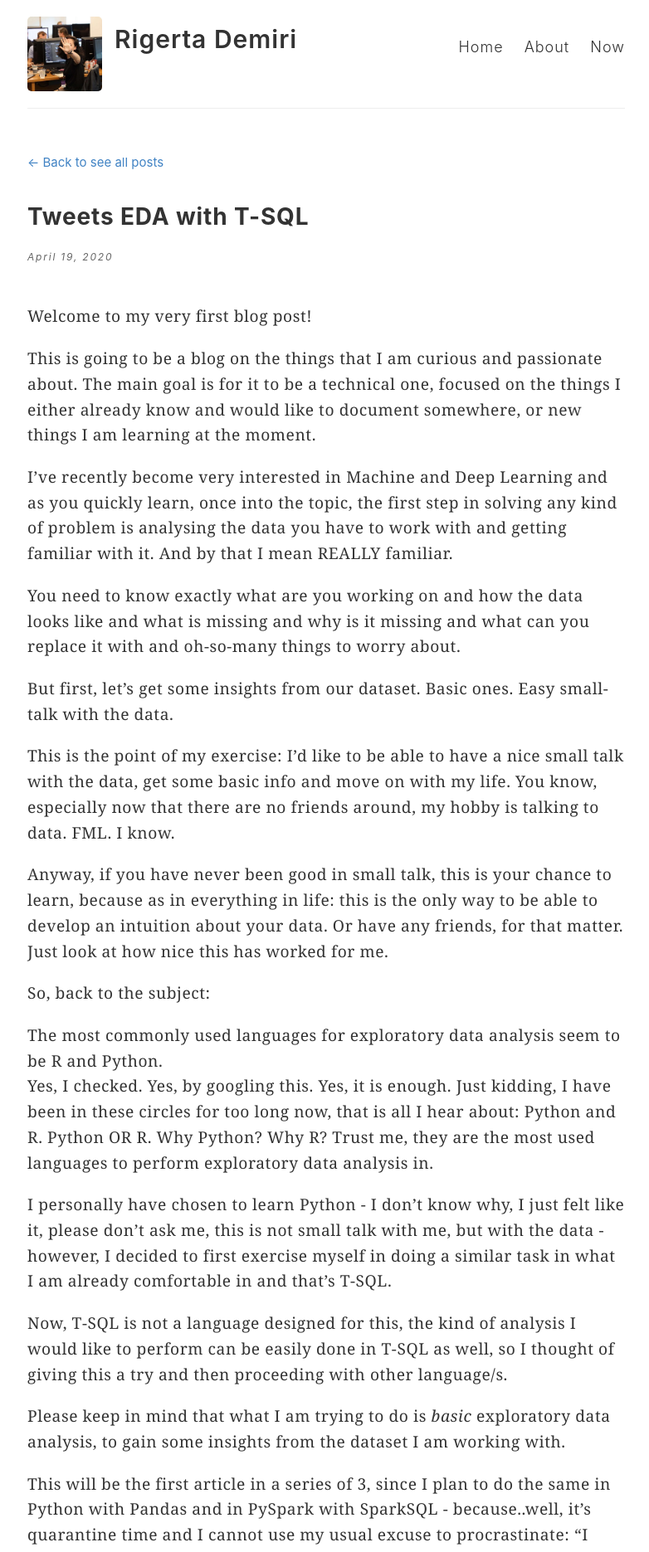
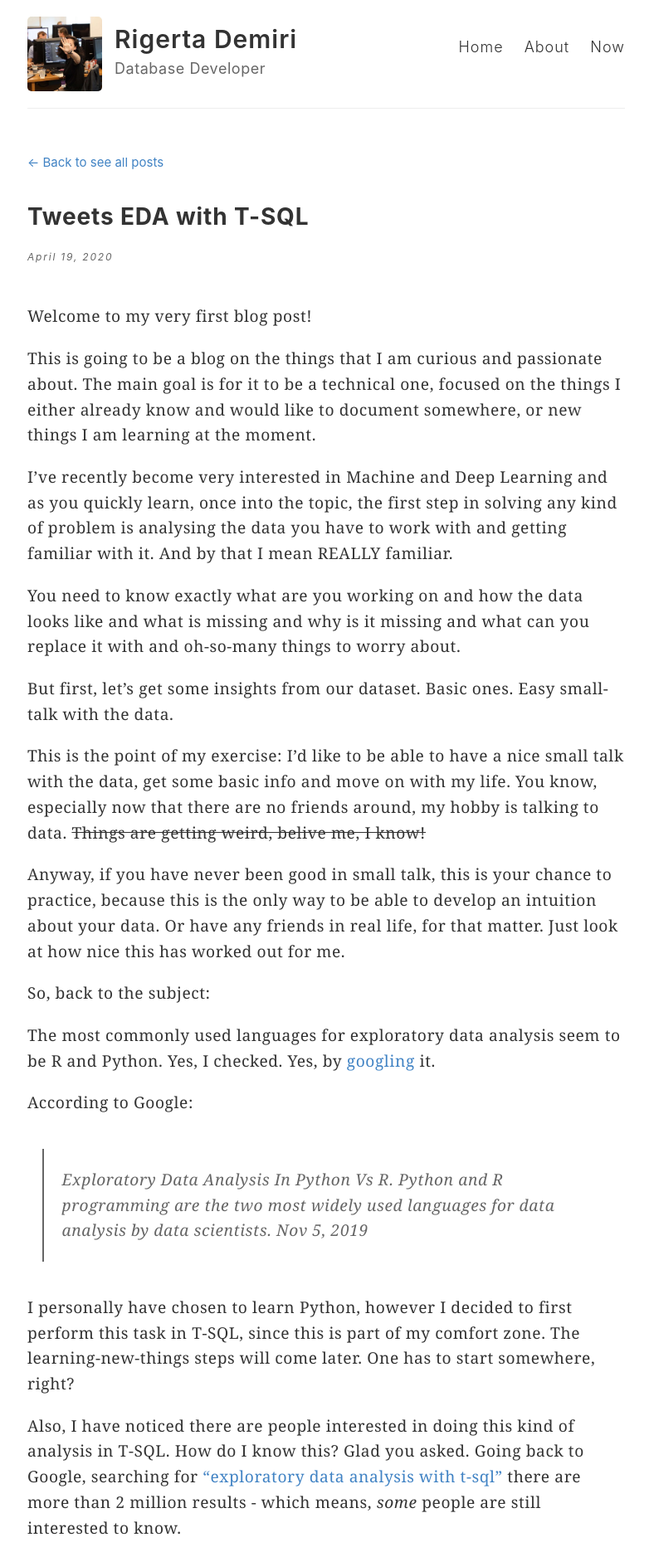
Before and after one commit to rigerta/rigerta.github.io, a Jekyll site: the page built from _posts/2020-04-19-eda-with-tsql.md, in a window 1280 px wide. Shown: the top 1871 px of the page at 83% size, without its empty margins (247-1029 px from the left). Built offline with Jekyll 4.4.1, drawn with Linux system fonts in a browser that asks for light colours; some of the changed text lies outside the part shown.

Commit message:
too late

```diff
--- a/_config.yml
+++ b/_config.yml
@@ -6,7 +6,8 @@
 name: Rigerta Demiri
 
 # Short bio or description (displayed in the header)
-description:
+description: Database Developer
+#Database Developer with a passion for ML and AI
 
 # URL of your avatar or profile pic (you could use your GitHub profile pic)
 #avatar: https://raw.githubusercontent.com/rigerta/rigerta.github.io/master/images/logo.png
@@ -35,19 +36,17 @@
 disqus:
 
 # Enter your Google Analytics web tracking code (e.g. UA-2110908-2) to activate tracking
-google_analytics:
+google_analytics: UA-163869601-1
 
 # Your website URL (e.g. http://barryclark.github.io or http://www.barryclark.co)
 # Used for Sitemap.xml and your RSS feed
 url:
-# "https://rigerta.github.io/"
 
 # If you're hosting your site at a Project repository on GitHub pages
 # (http://yourusername.github.io/repository-name)
 # and NOT your User repository (http://yourusername.github.io)
 # then add in the baseurl here, like this: "/repository-name"
 baseurl:
-  #"http://rigerta.github.io/"
 
 #
 # !! You don't need to change any of the configuration flags below !!
--- a/_posts/2020-04-19-eda-with-tsql.md
+++ b/_posts/2020-04-19-eda-with-tsql.md
@@ -17,20 +17,29 @@
 But first, let's get some insights from our dataset. Basic ones. Easy small-talk with the data.
 
 This is the point of my exercise: I'd like to be able to have a nice small talk with the data, get some basic info and move on with my life.
-You know, especially now that there are no friends around, my hobby is talking to data. FML. I know.
+You know, especially now that there are no friends around, my hobby is talking to data. ~~Things are getting weird, belive me, I know!~~
 
-Anyway, if you have never been good in small talk, this is your chance to learn, because as in everything in life: this is the only way to be able to develop an intuition about your data. Or have any friends, for that matter. Just look at how nice this has worked for me.
+Anyway, if you have never been good in small talk, this is your chance to practice, because this is the only way to be able to develop an intuition about your data.
+Or have any friends in real life, for that matter. Just look at how nice this has worked out for me.
 
 So, back to the subject:
 
-The most commonly used languages for exploratory data analysis seem to be R and Python.
-Yes, I checked. Yes, by googling this. Yes, it is enough.
-Just kidding, I have been in these circles for too long now, that is all I hear about: Python and R. Python OR R. Why Python? Why R?
-Trust me, they are the most used languages to perform exploratory data analysis in.
+The most commonly used languages for exploratory data analysis seem to be R and Python. Yes, I checked. Yes, by [googling](https://www.google.com/search?client=firefox-b-d&q=most+common+languages+to+perform+exploratory+data+analysis) it.
 
-I personally have chosen to learn Python - I don't know why, I just felt like it, please don't ask me, this is not small talk with me, but with the data - however, I decided to first exercise myself in doing a similar task in what I am already comfortable in and that's T-SQL.
+According to Google:
 
-Now, T-SQL is not a language designed for this, the kind of analysis I would like to perform can be easily done in T-SQL as well, so I thought of giving this a try and then proceeding with other language/s.
+>
+Exploratory Data Analysis In Python Vs R. Python and R programming are the two most widely used languages for data analysis by data scientists.
+Nov 5, 2019
+
+
+I personally have chosen to learn Python, however I decided to first perform this task in T-SQL, since this is part of my comfort zone.
+The learning-new-things steps will come later. One has to start somewhere, right?
+
+Also, I have noticed there are people interested in doing this kind of analysis in T-SQL.
+How do I know this? Glad you asked. Going back to Google, searching for ["exploratory data analysis with t-sql"](https://www.google.com/search?client=firefox-b-d&ei=yaecXtK3Eueo1fAP9aWakAo&q=exploratory+data+analysis+with+t-sql&oq=exploratory+data+analysis+with+t-sql&gs_lcp=CgZwc3ktYWIQAzoECAAQRzoECCEQClCdpAtYtKwLYLytC2gAcAp4AIABWogBmAOSAQE1mAEAoAEBqgEHZ3dzLXdpeg&sclient=psy-ab&ved=0ahUKEwiSwN35nfXoAhVnVBUIHfWSBqIQ4dUDCAs&uact=5) there are more than 2 million results - which means, _some_ people are still interested to know.
+
+Now, T-SQL is not a language _designed_ for this, but the kind of analysis on the dataset of my choice can be easily done in T-SQL as well, so I thought of giving this a try and then proceeding with other language/s.
 
 Please keep in mind that what I am trying to do is _basic_ exploratory data analysis, to gain some insights from the dataset I am working with.
 
@@ -64,11 +73,15 @@
 <script src="https://gist.github.com/rigerta/99e4cad54dc3eed5f969c738c4b24286.js"></script>
 
 
+
+<div class = "center" markdown="1">
+
+![Start Analysing](http://127.0.0.1:8887/search.png "Start analysing!")
+
+</div>
+
 <h3> Step 3: Let the fun begin! </h3>
 
-<div class = "center" markdown="1">
-![Start Analysing](http://127.0.0.1:8887/search.png "Start analysing!")
-</div>
 
 Let's first see how many tweets we have in the dataset and how does the data in the first five rows look like:
 
@@ -186,23 +199,21 @@
 
 I will meanwhile perform the same analysis on the same dataset on Python as well, so if you're interested, keep an eye for the next post in this series.
 
-
-
-
-
-
-
-
+<br/>
 
 _One last note_:
 
 All the illustrations on this post are from [UnDraw](https://undraw.co/illustrations).
-I love them and they are easily customizable and free to use.
+I love them and they are easily customizable and _free_ to use.
 
 _A big shout out to the developers and designers, they are doing a great job!_
 
+
+
 <div class = "center" markdown="1">
-![Super Thank You!](http://127.0.0.1:8887/undraw_super_thanks.png "Super Thank You!")
+![Super Thank You!](http://127.0.0.1:8887/happy.png "Super Thank You!")
 </div>
 
+
+
 Thank youhu for reading!
--- a/style.scss
+++ b/style.scss
@@ -146,7 +146,7 @@
     display: block;
     margin-left: auto;
     margin-right: auto;
-    width: 50%;
+    width: 100%;
   }
 
 .date {
```
Also changed, not shown: images/happy.png (added), images/search.png, images/undraw_download.png, images/undraw_search.png (deleted), images/undraw_super_thanks.png (deleted).
